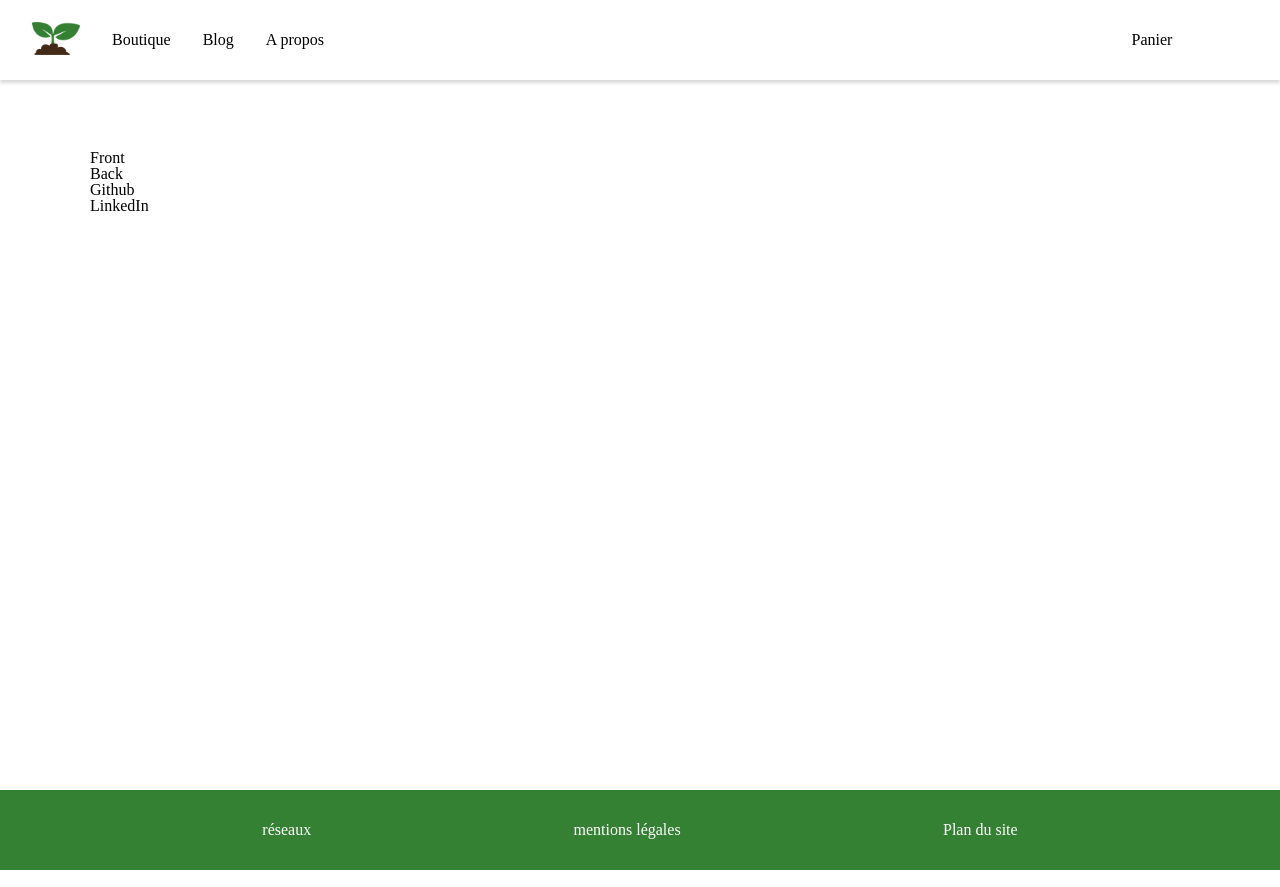
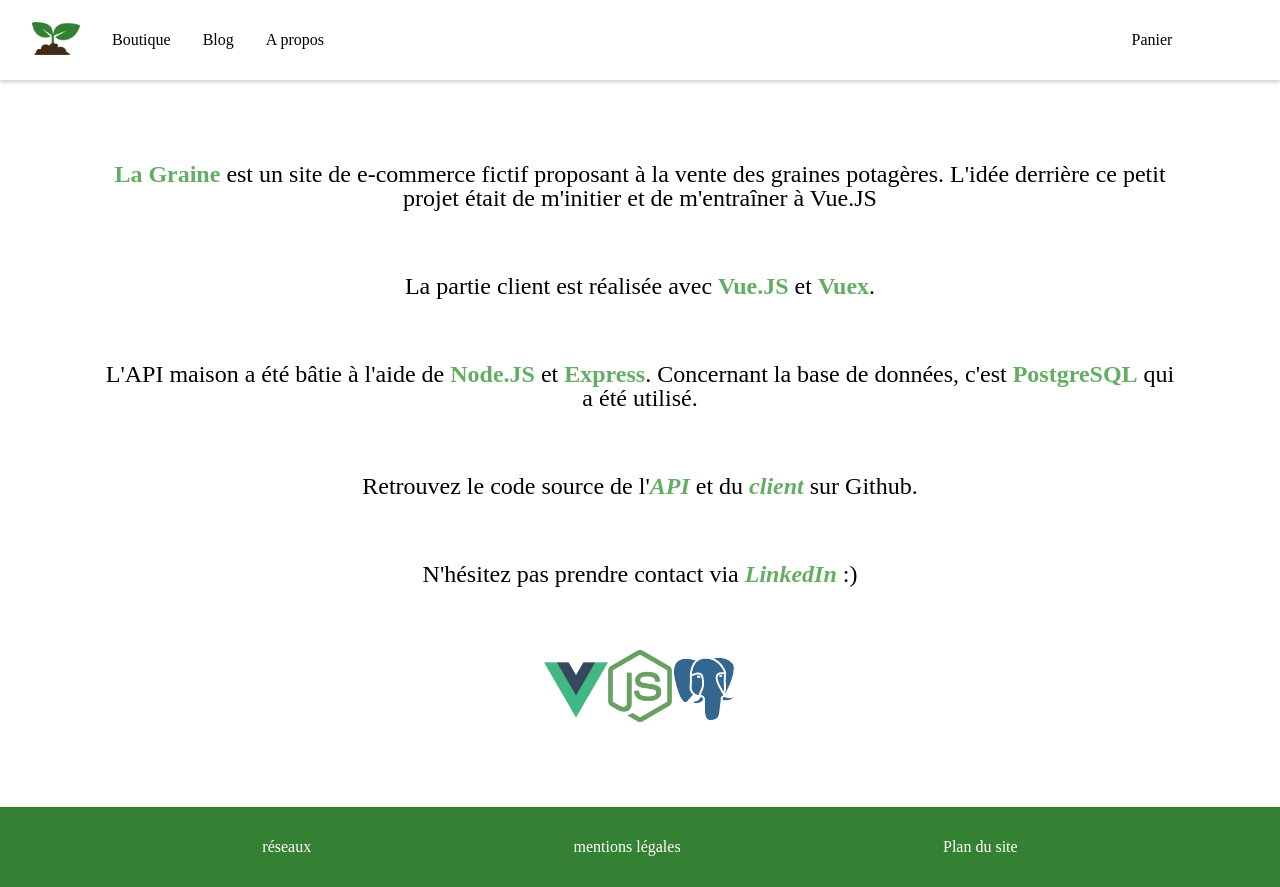
Before and after one commit to GuillaumePavic/la-graine, a Vue app: page /about in a window 1280 px wide. Built offline with nearby package versions, Linux system fonts and the light colour scheme; a web font is replaced by a local one.

Commit message:
added About page

```diff
--- a/src/views/About.vue
+++ b/src/views/About.vue
@@ -1,13 +1,66 @@
 <template>
   <div class="about">
-    <div class="content">
-      <p>Front</p>
-      <p>Back</p>
-      <p>Github</p>
-      <p>LinkedIn</p>
+    <p>
+      <strong>La Graine</strong> est un site de e-commerce fictif proposant à la
+      vente des graines potagères. L'idée derrière ce petit projet était de
+      m'initier et de m'entraîner à Vue.JS
+    </p>
+    <p>
+      La partie client est réalisée avec <strong>Vue.JS</strong> et
+      <strong>Vuex</strong>.
+    </p>
+    <p>
+      L'API maison a été bâtie à l'aide de <strong>Node.JS</strong> et
+      <strong>Express</strong>. Concernant la base de données, c'est
+      <strong>PostgreSQL</strong> qui a été utilisé.
+    </p>
+    <p>
+      Retrouvez le code source de l'<a href=""><strong>API</strong></a> et du
+      <a href=""><strong>client</strong></a> sur Github.
+    </p>
+    <p>
+      N'hésitez pas prendre contact via
+      <a href="https://www.linkedin.com/in/guillaume-pavic-dev/"
+        ><strong>LinkedIn</strong></a
+      >
+      :)
+    </p>
+    <div class="logos">
+      <img src="@/assets/logo.png" alt="Vue.js logo" />
+      <img src="@/assets/node-js.png" alt="Node.js logo" />
+      <img src="@/assets/postgresql.png" alt="PostgreSQL logo" />
     </div>
   </div>
 </template>
 
 <style scoped>
+.about {
+  padding: 12px;
+  display: flex;
+  flex-direction: column;
+  justify-content: center;
+  align-items: center;
+}
+.logos {
+  margin-bottom: 70px;
+}
+
+p {
+  font-size: 1.5rem;
+  margin-bottom: 64px;
+  text-align: center;
+}
+
+strong {
+  font-weight: 600;
+  color: #65ad64;
+}
+
+a {
+  font-style: italic;
+}
+
+img {
+  width: 64px;
+}
 </style>
```
Also changed, not shown: src/assets/node-js.png (added), src/assets/postgresql.png (added).
